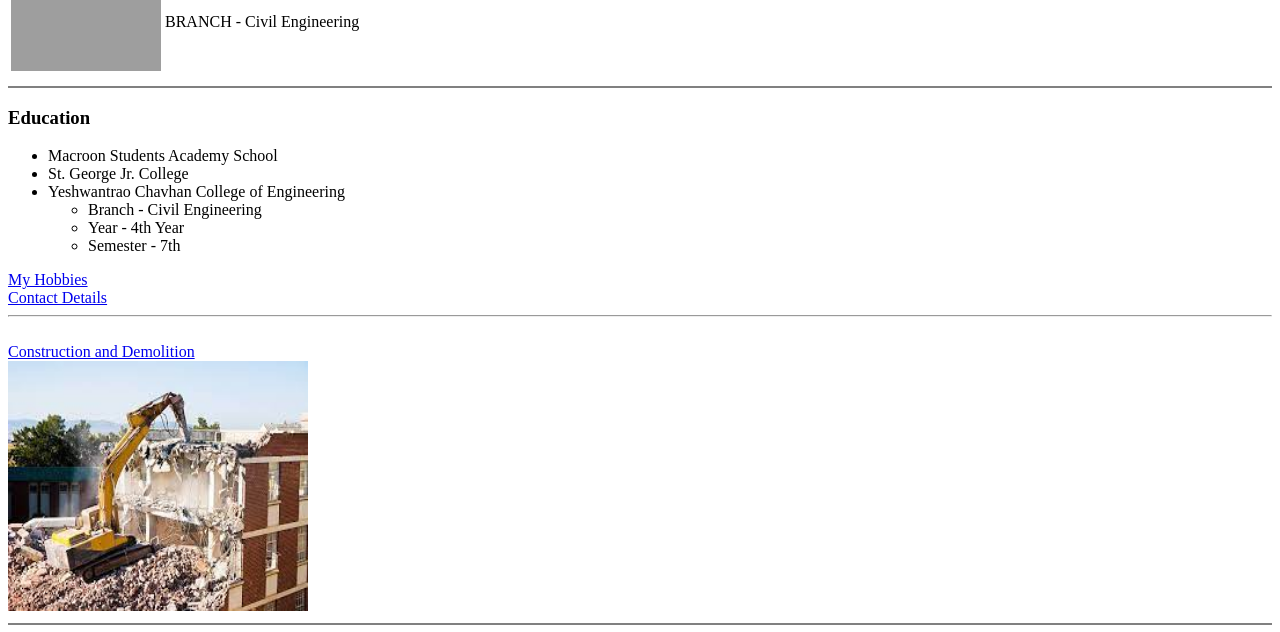
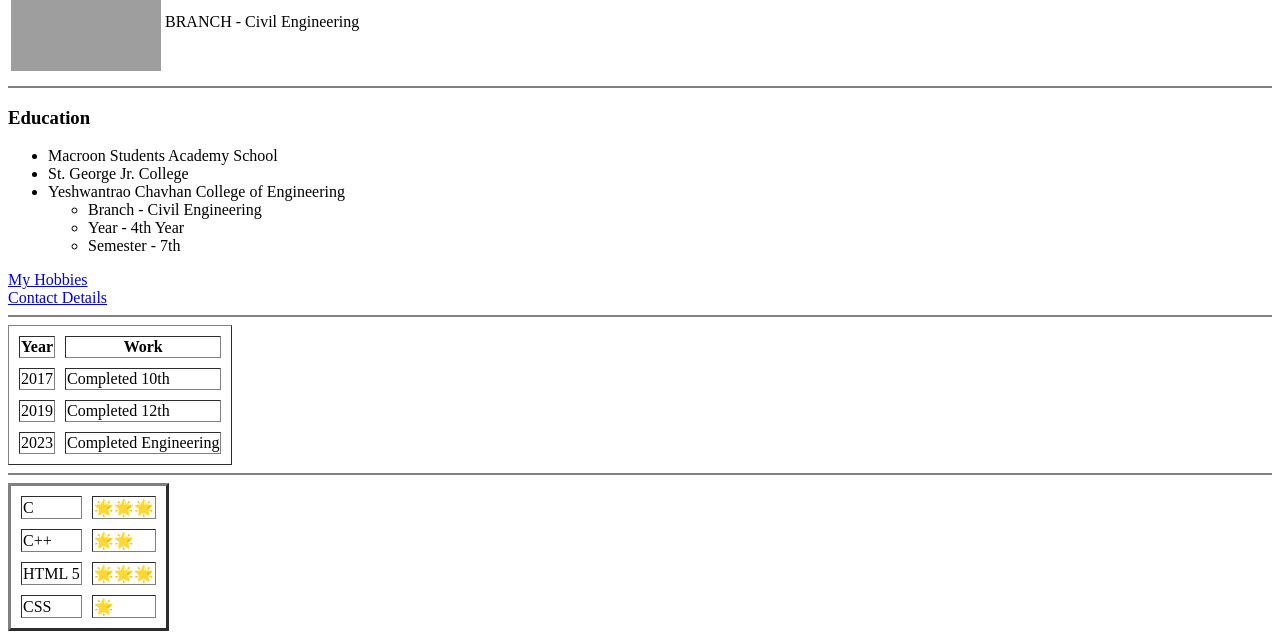
Before and after one commit to himanshudevtale/CV, a plain HTML site: page index.html in a window 1280 px wide. Shown: the part 140-772 px from the top of the page. Drawn offline with Linux system fonts and the light colour scheme; grey boxes are pictures that could not be loaded.

Commit message:
Update index.html

```diff
--- a/index.html
+++ b/index.html
@@ -33,14 +33,6 @@
     <a target="_blank" href="hobbies.html">My Hobbies</a>
     <br>
     <a target="_blank" href="contact.html">Contact Details</a>
-<hr>
-<br>
-  <a href="Construction And Demolition.pptx">Construction and Demolition
-    <br>
-    <centre>
-    <img height="250" width="300" alt="(powerpoint file)" src="images/construction.jfif" />
-</centre>
-  </a>
 
   <hr noshade>
 
```
